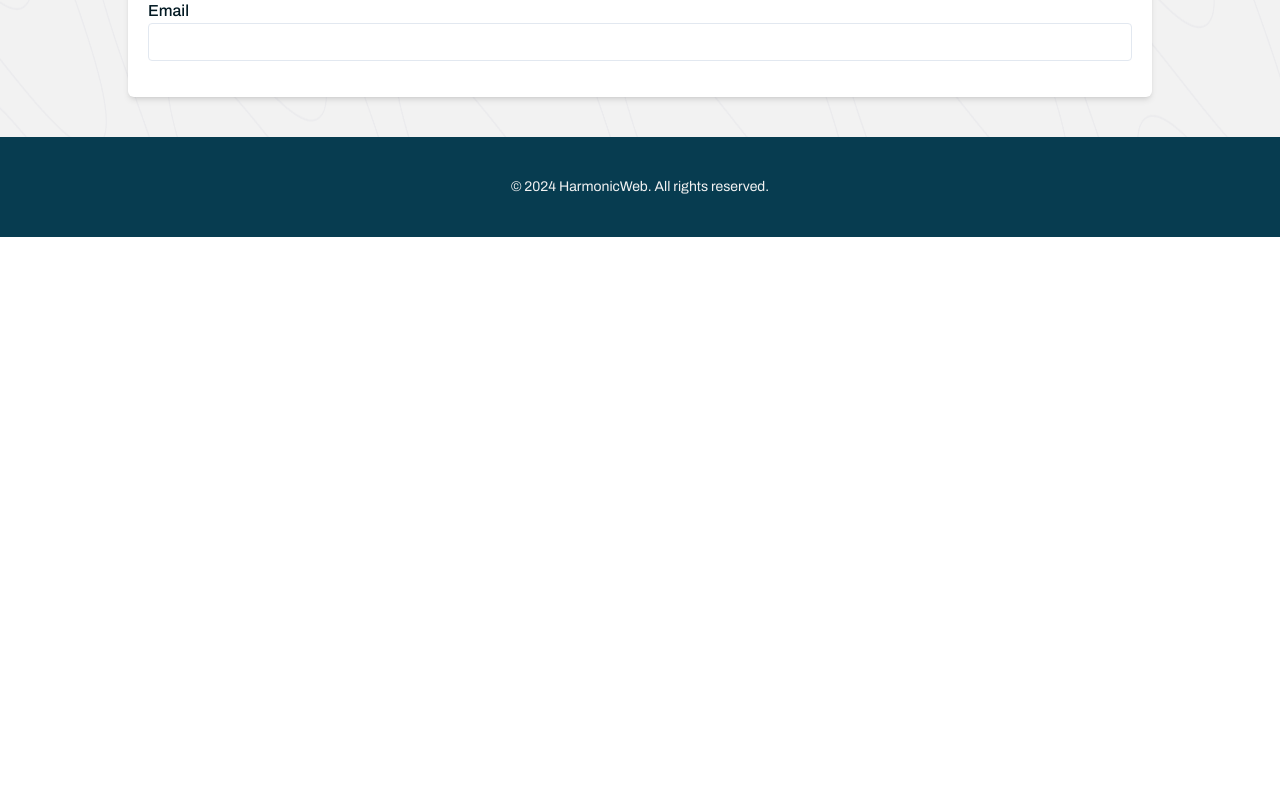
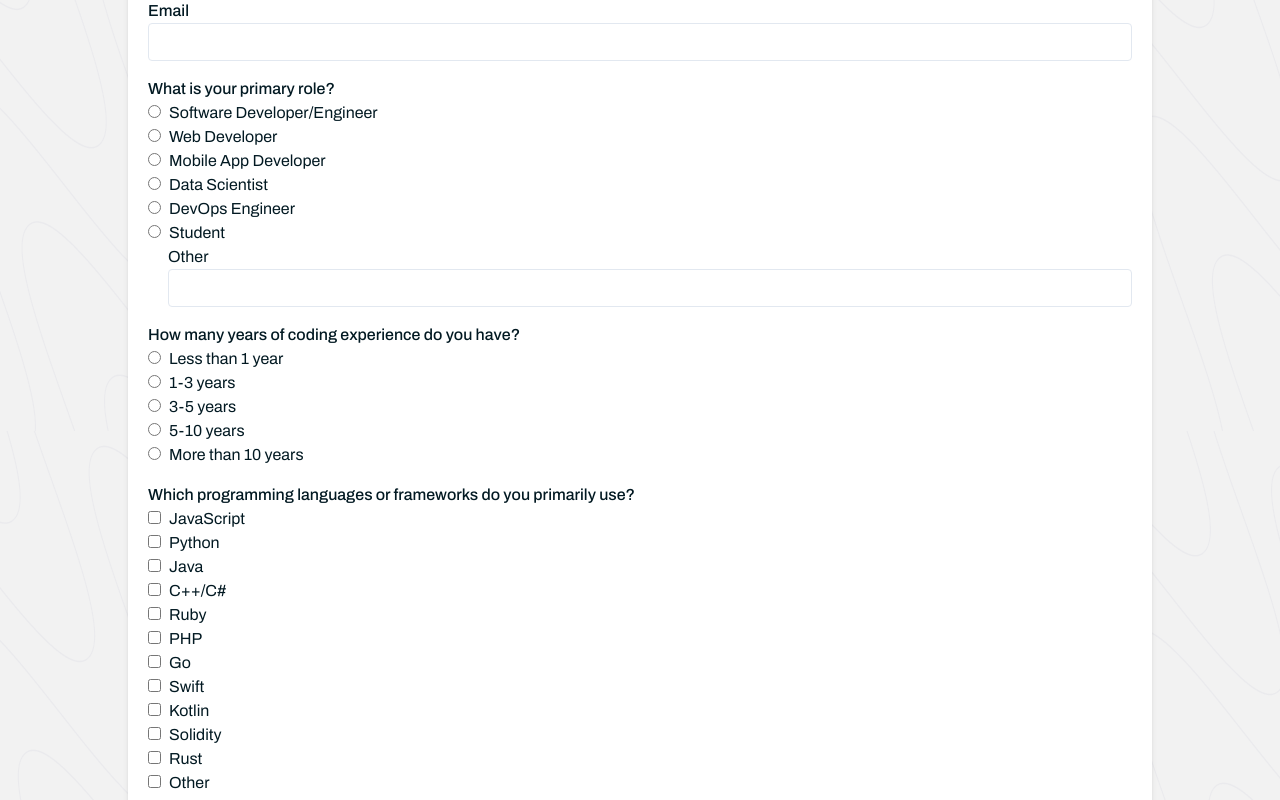
Before and after one commit to Stevolisis/harmonic-web, a Next.js app: page / in a window 1280 px wide. Shown: the part 540-1340 px from the top of the page. Before the commit the page ends 800 px from the top, so only its background shows below. Built offline with nearby package versions, Linux system fonts and the light colour scheme.

Commit message:
Check and Radio Implementation successfuly except "Other" Option

```diff
--- a/src/components/SlideCodeSurvey.js
+++ b/src/components/SlideCodeSurvey.js
@@ -1,4 +1,4 @@
-import React from 'react'
+import React, { Fragment } from 'react'
 import Image from 'next/image'
 import { BasicInformation } from '@/surveyData';
 
@@ -38,13 +38,54 @@ const SlideCodeSurvey = () => {
                             return <div key={i} className='my-4'>
                                         <label className='font-ArchivoMedium text-sm sm:text-base'>{survey.question}</label>
                                         <div className=' w-full'>
-                                            <input className='text-xs sm:text-sm font-ArchivoRegular py-2 px-3 border border-slate-200 rounded w-full outline-bgDark focus:border-bgDark' name={survey.name} type={survey.type.split(":")[1]} />
+                                            <input className='text-xs sm:text-sm font-ArchivoRegular py-2 px-3 border border-slate-200 rounded w-full outline-bgSecondary focus:border-bgSecondary accent-bgSecondary' name={survey.name} type={survey.type.split(":")[1]} />
                                         </div>
                                     </div>
                         }
 
-                        if(survey.type === "radioBtn"){
-                            return
+                        if(survey.type === "radio"){
+                            return <div key={i} className='my-4'>
+                                        <label className='font-ArchivoMedium text-sm sm:text-base'>{survey.question}</label>
+                                        <div className=' w-full'>
+                                            {
+                                                survey.options.map((option, i)=>{
+                                                    if(option==="Other"){
+                                                        return <div key={i} className=' ml-5'>
+                                                            <label className='font-ArchivoRegular text-sm sm:text-base'>{option}</label>
+                                                            <div className=' w-full'>
+                                                                <input className='text-xs sm:text-sm font-ArchivoRegular py-2 px-3 border border-slate-200 rounded w-full outline-bgSecondary focus:border-bgSecondary accent-bgSecondary' name={survey.name} type="text" />
+                                                            </div>
+                                                        </div>
+                                                    }
+                                                    return  <div className='flex gap-x-2' key={i}>
+                                                                <div>
+                                                                    <input className='text-xs sm:text-sm font-ArchivoRegular outline-bgSecondary focus:border-bgSecondary accent-bgSecondary' type="radio" id={option} name={survey.name} value={option} />
+                                                                </div>
+                                                                <label className='font-ArchivoRegular text-sm sm:text-base' htmlFor={option}>{option}</label>
+                                                            </div>
+                                                })
+                                            }
+                                        </div>
+                                    </div>
+                        }
+
+
+                        if(survey.type === "check"){
+                            return <div key={i} className='my-4'>
+                                        <label className='font-ArchivoMedium text-sm sm:text-base'>{survey.question}</label>
+                                        <div className=' w-full'>
+                                            {
+                                                survey.options.map((option, i)=>{
+                                                    return  <div className='flex gap-x-2' key={i}>
+                                                                <div>
+                                                                    <input className='text-xs sm:text-sm font-ArchivoRegular outline-bgSecondary focus:border-bgSecondary accent-bgSecondary' type="checkbox" id={option} name={survey.name} value={option} />
+                                                                </div>
+                                                                <label className='font-ArchivoRegular text-sm sm:text-base' htmlFor={option}>{option}</label>
+                                                            </div>
+                                                })
+                                            }
+                                        </div>
+                                    </div>
                         }
                     })
                 }
--- a/src/surveyData.js
+++ b/src/surveyData.js
@@ -15,7 +15,7 @@ export const BasicInformation = {
             },
             {
                 name:"role",
-                type: "radioBtn",
+                type: "radio",
                 question: "What is your primary role?",
                 options:[
                     "Software Developer/Engineer",
@@ -29,7 +29,7 @@ export const BasicInformation = {
             },
             {
                 name:"years_of_experience",
-                type: "radioBtn",
+                type: "radio",
                 question: "How many years of coding experience do you have?",
                 options:[
                     "Less than 1 year",
@@ -41,7 +41,7 @@ export const BasicInformation = {
             },
             {
                 name:"programming_language",
-                type: "radioBtn",
+                type: "check",
                 question: "Which programming languages or frameworks do you primarily use?",
                 options:[
                     "JavaScript",
```
